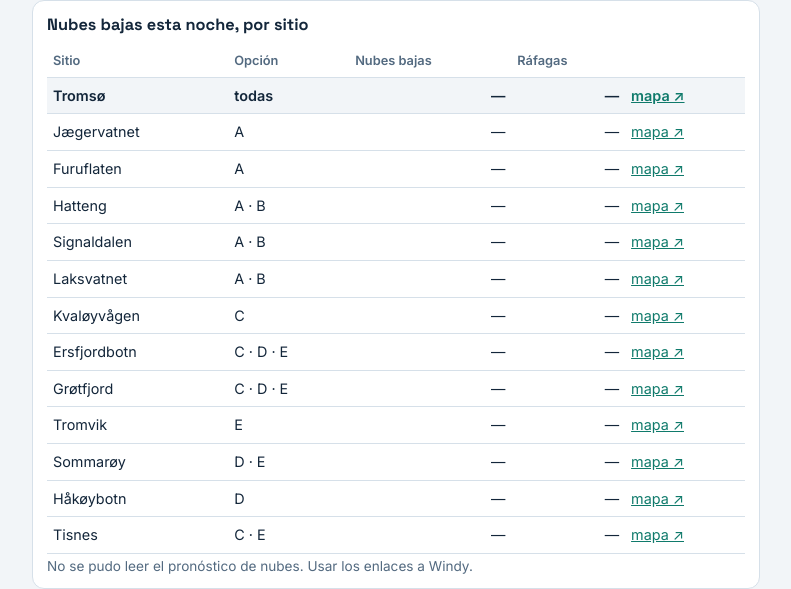
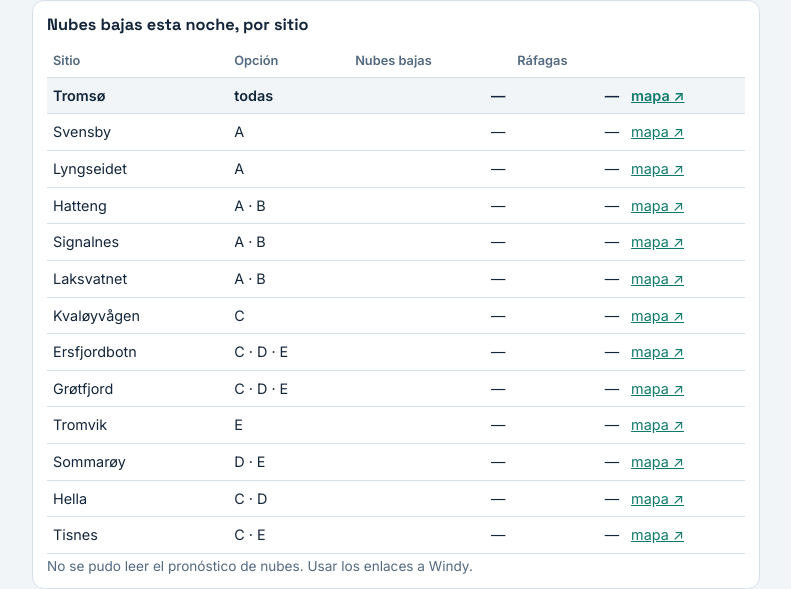
Before and after one commit to nataliagiordano9-maker/auroras-tromso, a plain HTML site: page index.html in a window 1280 px wide. Shown: the part 706-1295 px from the top of the page, without its empty margins (244-1035 px from the left). Drawn offline with Linux system fonts and the light colour scheme; no server answers.

Commit message:
Sitios nocturnos actualizados: Svensby, Lyngseidet, Signalnes y Hella
Co-Authored-By: Claude Opus 5.5 <noreply@anthropic.com>

```diff
--- a/index.html
+++ b/index.html
@@ -123,17 +123,17 @@ tr.sel td{background:var(--bg);font-weight:600}
 var TZ="Europe/Oslo",LAT=69.65,LON=18.96;
 var SPOTS=[
  {id:"centro",n:"Tromsø",lat:69.65136,lon:18.95860,o:"todas"},
- {id:"jaegervatnet",n:"Jægervatnet",lat:69.71423,lon:19.90332,o:"A"},
- {id:"furuflaten",n:"Furuflaten",lat:69.44130,lon:20.15401,o:"A"},
+ {id:"svensby",n:"Svensby",lat:69.66787,lon:19.80908,o:"A"},
+ {id:"lyngseidet",n:"Lyngseidet",lat:69.57555,lon:20.21677,o:"A"},
  {id:"hatteng",n:"Hatteng",lat:69.27074,lon:19.95986,o:"A · B"},
- {id:"signaldalen",n:"Signaldalen",lat:69.18484,lon:19.99124,o:"A · B"},
+ {id:"signalnes",n:"Signalnes",lat:69.16765,lon:20.02967,o:"A · B"},
  {id:"laksvatn",n:"Laksvatnet",lat:69.37622,lon:19.36293,o:"A · B"},
  {id:"kvaloyvagen",n:"Kvaløyvågen",lat:69.85192,lon:18.82041,o:"C"},
- {id:"ersfjordbotn",n:"Ersfjordbotn",lat:69.69441,lon:18.62083,o:"C · D · E"},
+ {id:"ersfjordbotn",n:"Ersfjordbotn",lat:69.69660,lon:18.63252,o:"C · D · E"},
  {id:"grotfjord",n:"Grøtfjord",lat:69.77701,lon:18.53977,o:"C · D · E"},
  {id:"tromvik",n:"Tromvik",lat:69.77939,lon:18.39909,o:"E"},
  {id:"sommaroy",n:"Sommarøy",lat:69.63357,lon:18.00740,o:"D · E"},
- {id:"hakoybotn",n:"Håkøybotn",lat:69.63535,lon:18.73213,o:"D"},
+ {id:"hella",n:"Hella",lat:69.56060,lon:18.72270,o:"C · D"},
  {id:"tisnes",n:"Tisnes",lat:69.60522,lon:18.83295,o:"C · E"}
 ];
 var URL_MAG="https://services.swpc.noaa.gov/json/rtsw/rtsw_mag_1m.json",
```
